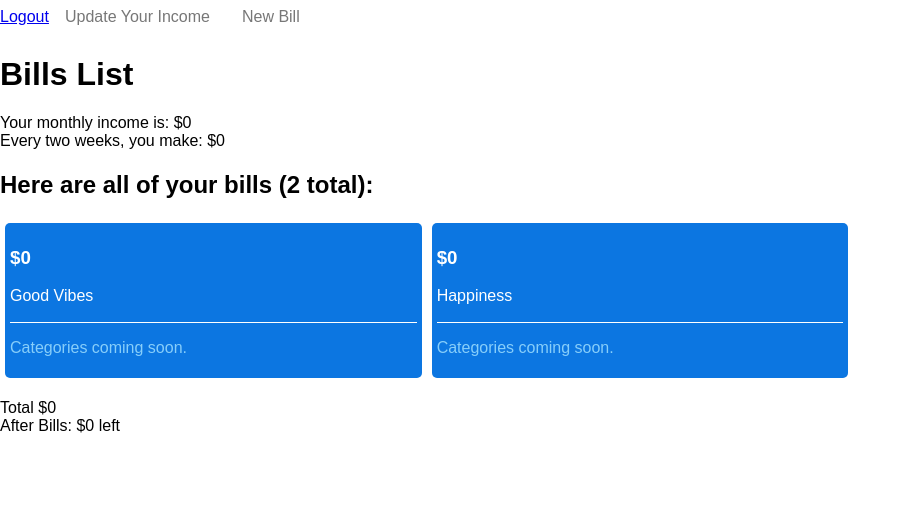
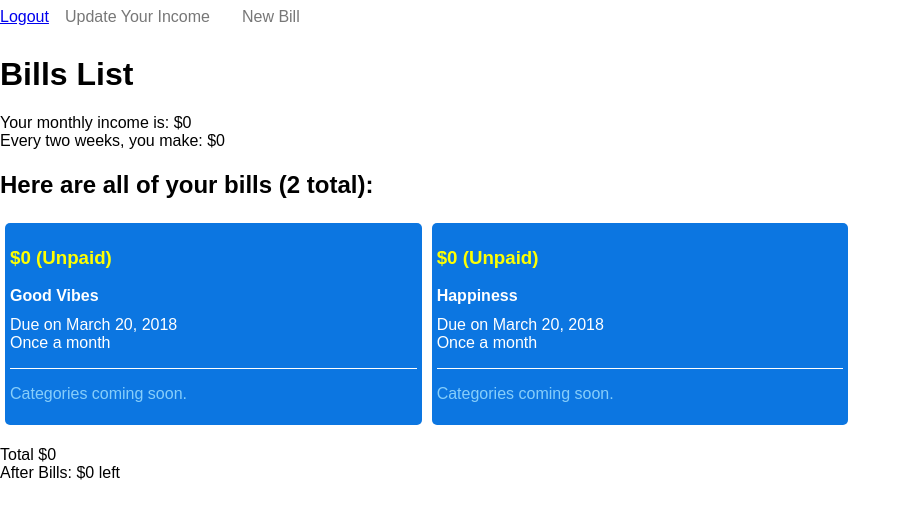
Before and after one commit to thinkful-ei18/adrian-budget-app, a React (Create React App) app: page /bills in a window 1280 px wide. Shown: the top 518 px of the page, without its empty margins (0-911 px from the left). Built offline with nearby package versions, Linux system fonts and the light colour scheme; no server answers.

Commit message:
finalize card design

```diff
--- a/src/components/bill.css
+++ b/src/components/bill.css
@@ -6,6 +6,16 @@
   padding: 5px;
 }
 
+.bill-amount {
+  color: yellow;
+}
+
+.bill-name {
+  display: inline-block;
+  font-weight: bold;
+  padding-bottom: 10px;
+}
+
 .bill-categories {
   border-top: 1px white solid;
   color: lightskyblue;
--- a/src/components/bill.js
+++ b/src/components/bill.js
@@ -5,18 +5,17 @@ export default function Bill (props) {
   return (
     <div className="bill">
       <h3>
-      ${props.amount}
-        <br/>
+        <span className="bill-amount">${props.amount} {props.beenpaid}</span>
       </h3>
       <p>
-      {props.name}
+        <span className="bill-name">{props.name}</span>
+        <br/>Due on {props.duedate}
+        <br/>{props.billinterval}
       </p>
       <div className="bill-categories">
         <p>
-        Categories coming soon.
-
+          Categories coming soon.
         </p>
-
       </div>
     </div>
   );
@@ -24,5 +23,8 @@ export default function Bill (props) {
 
 Bill.defaultProps = {
   name: 'Happiness',
-  amount: 0
+  amount: 0,
+  duedate: 'March 20, 2018',
+  billinterval: 'Once a month',
+  beenpaid: '(Unpaid)'
 };
```
